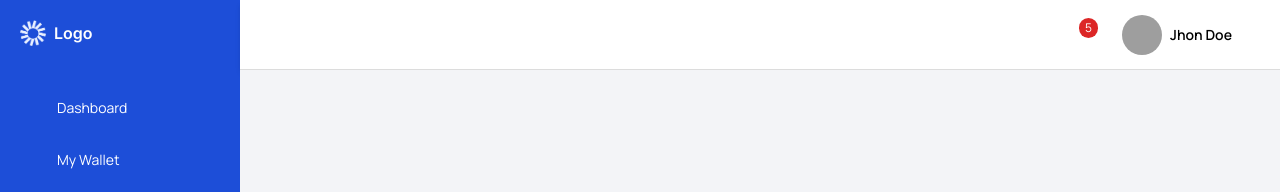
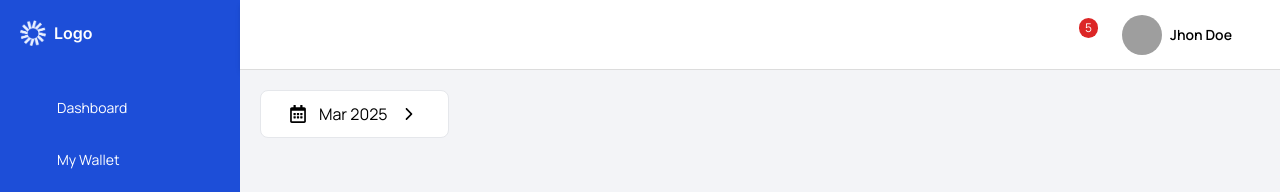
Before and after one commit to LazyPota/DicodingCapstone, a React (Vite) app in the folder frontend/: page /dashboard in a window 1280 px wide. Shown: the top 192 px of the page. Built offline with nearby package versions, Linux system fonts and the light colour scheme; grey boxes are pictures that could not be loaded; some icons are missing.

Commit message:
Create MontPicker in Dashboard Page

```diff
--- /dev/null
+++ b/frontend/src/components/MonthPicker.jsx
@@ -0,0 +1,72 @@
+import { useState } from "react";
+import { FaRegCalendarAlt } from "react-icons/fa";
+import { IoIosArrowDown, IoIosArrowForward } from "react-icons/io";
+import { setMonth, setYear } from "date-fns";
+
+const MonthPicker = () => {
+  const [date, setDate] = useState(new Date());
+  const [isOpen, setIsOpen] = useState(false);
+
+  return (
+    <div className="relative inline-block">
+      <button
+        onClick={() => setIsOpen(!isOpen)}
+        className="flex items-center gap-3 w-[189px] h-[48px] px-7 border rounded-lg bg-white text-black hover:bg-gray-100 transition-all"
+      >
+        <FaRegCalendarAlt className="text-black text-lg" />
+        <span className="font-regular text-black text-[16px]">
+          {date.toLocaleString("default", { month: "short", year: "numeric" })}
+        </span>
+        {isOpen ? (
+          <IoIosArrowDown className="text-black text-lg transition-transform transform" />
+        ) : (
+          <IoIosArrowForward className="text-black text-lg transition-transform transform rotate-0" />
+        )}
+      </button>
+      {isOpen && (
+        <div className="absolute left-0 mt-2 w-56 bg-white border shadow-lg rounded-lg p-4 z-50">
+          <div className="flex justify-between items-center mb-3">
+            <button
+              onClick={() => setDate(setYear(date, date.getFullYear() - 1))}
+              className="text-gray-500 hover:text-black"
+            >
+              &lt;
+            </button>
+            <span className="font-semibold">{date.getFullYear()}</span>
+            <button
+              onClick={() => setDate(setYear(date, date.getFullYear() + 1))}
+              className="text-gray-500 hover:text-black"
+            >
+              &gt;
+            </button>
+          </div>
+          <div className="grid grid-cols-3 gap-2">
+            {Array.from({ length: 12 }).map((_, index) => {
+              const month = new Date(0, index).toLocaleString("default", {
+                month: "short",
+              });
+              return (
+                <button
+                  key={month}
+                  onClick={() => {
+                    setDate(setMonth(date, index));
+                    setIsOpen(false);
+                  }}
+                  className={`p-2 rounded-md text-center font-medium transition-all ${
+                    date.getMonth() === index
+                      ? "bg-blue-500 text-white"
+                      : "text-gray-700 hover:bg-gray-100"
+                  }`}
+                >
+                  {month}
+                </button>
+              );
+            })}
+          </div>
+        </div>
+      )}
+    </div>
+  );
+};
+
+export default MonthPicker;
--- a/frontend/src/pages/Dashboard/DashboardView.jsx
+++ b/frontend/src/pages/Dashboard/DashboardView.jsx
@@ -1,6 +1,7 @@
 import React from "react";
 import Sidebar from "../../components/Sidebar";
 import Header from "../../components/Header";
+import MonthPicker from "../../components/MonthPicker";
 
 const DashboardView = () => {
   return (
@@ -9,8 +10,9 @@ const DashboardView = () => {
       <div className="flex-1 flex flex-col">
         <Header />
         <div className="flex-1 bg-[#F3F4F7] p-4">
-          {" "}
-          {/* Tempat untuk konten utama */}
+          <div className="p-1">
+            <MonthPicker />
+          </div>
         </div>
       </div>
     </div>
```
